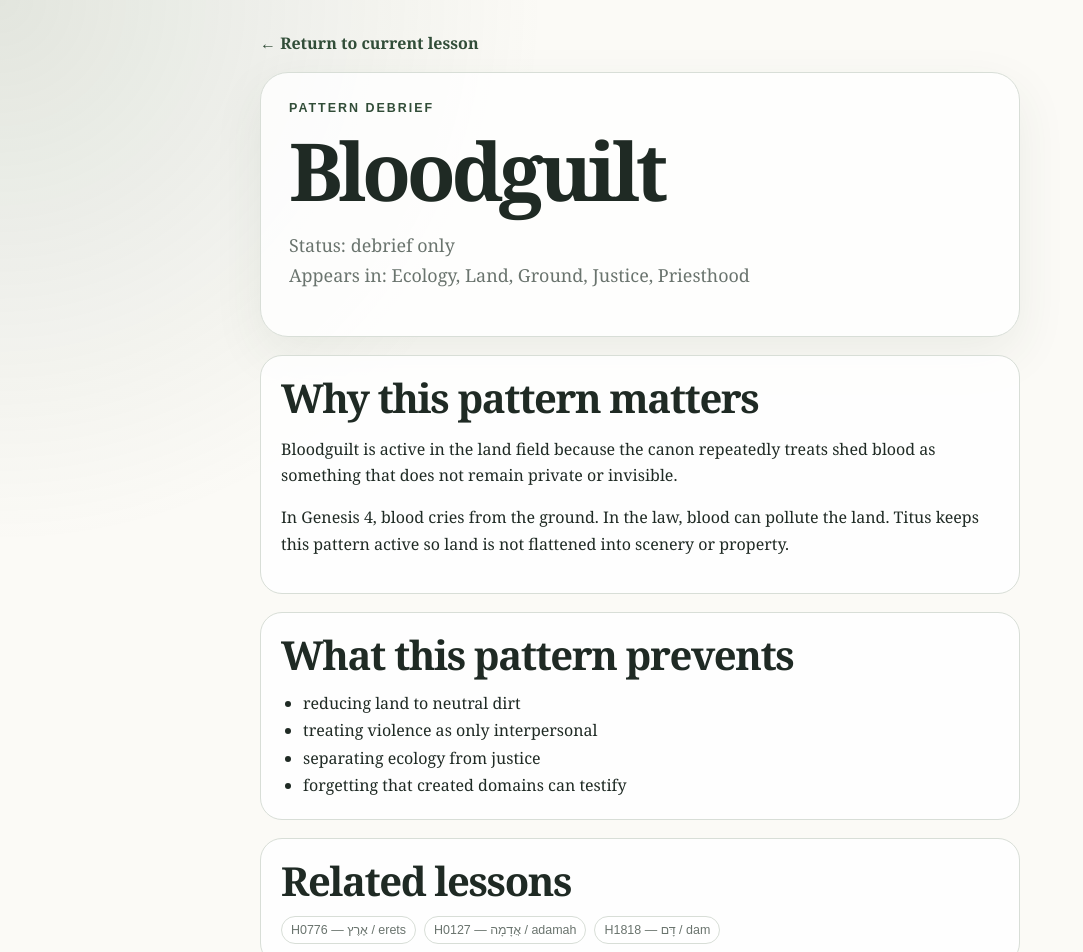
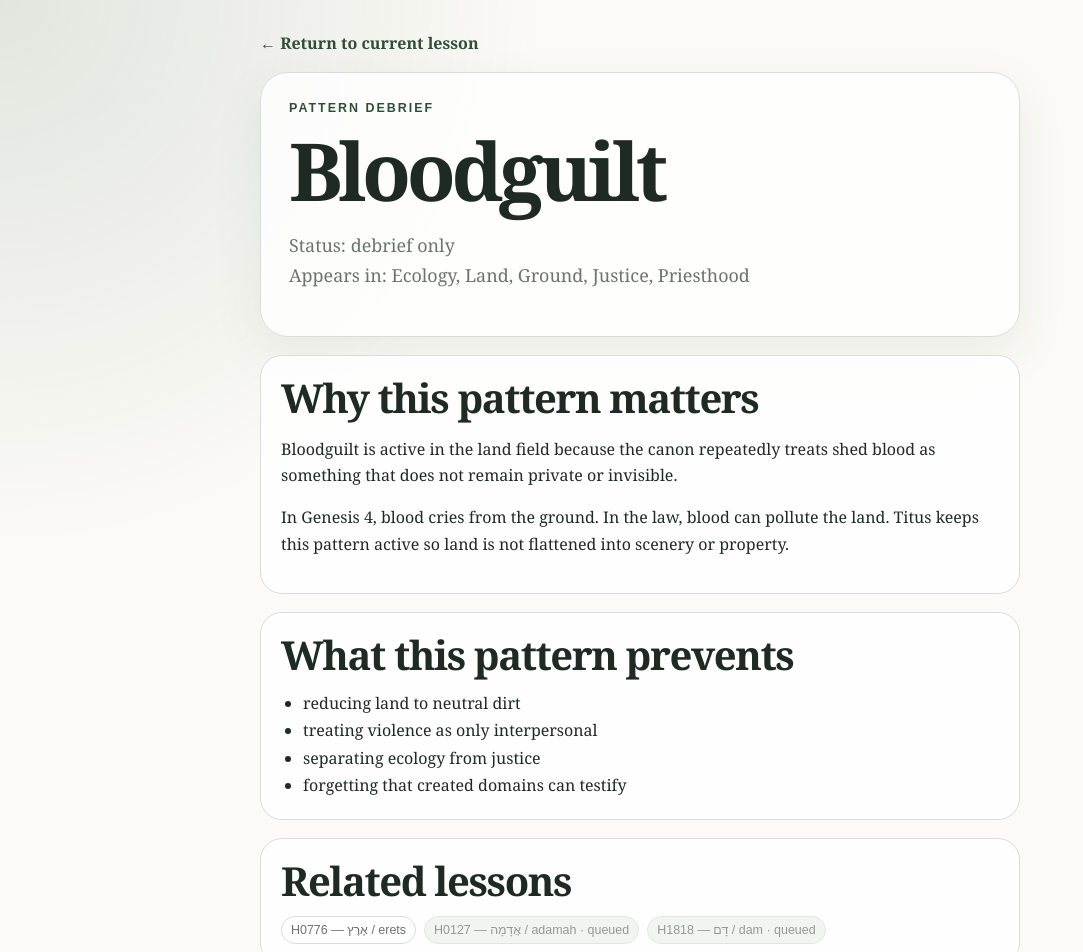
Before and after one commit to optical-lift/titus, a Next.js app: page /patterns/bloodguilt in a window 1280 px wide. Shown: the top 952 px of the page, without its empty margins (0-1083 px from the left). Built offline with nearby package versions, Linux system fonts and the light colour scheme.

Commit message:
Make pattern debrief links scalable

```diff
--- a/app/globals.css
+++ b/app/globals.css
@@ -431,3 +431,8 @@ p {
 .related-pill {
   display: inline-flex;
 }
+
+.queued-pill {
+  opacity: 0.72;
+  background: var(--soft);
+}
--- a/app/lessons/[lessonSlug]/page.tsx
+++ b/app/lessons/[lessonSlug]/page.tsx
@@ -47,6 +47,7 @@ export default async function LessonPage({
       <LessonDrawerStack
         canonReading={lesson.canonReading}
         companionPatternSlugs={lesson.companionPatternSlugs}
+        currentLessonHref={`/lessons/${lesson.slug}`}
         drawers={lesson.drawers}
       />
 
--- a/app/patterns/[patternSlug]/page.tsx
+++ b/app/patterns/[patternSlug]/page.tsx
@@ -53,11 +53,21 @@ export default async function PatternDebriefPage({
       <section className="card pattern-section">
         <h2>Related lessons</h2>
         <div className="related-links">
-          {pattern.relatedLessons.map((lesson) => (
-            <Link className="pill related-pill" href={lesson.href} key={lesson.label}>
-              {lesson.label}
-            </Link>
-          ))}
+          {pattern.relatedLessons.map((lesson) =>
+            lesson.href ? (
+              <Link
+                className="pill related-pill"
+                href={lesson.href}
+                key={lesson.label}
+              >
+                {lesson.label}
+              </Link>
+            ) : (
+              <span className="pill related-pill queued-pill" key={lesson.label}>
+                {lesson.label} · queued
+              </span>
+            )
+          )}
         </div>
       </section>
 
--- a/components/titus/LessonDrawerStack.tsx
+++ b/components/titus/LessonDrawerStack.tsx
@@ -23,10 +23,12 @@ export default function LessonDrawerStack({
   canonReading,
   drawers,
   companionPatternSlugs,
+  currentLessonHref,
 }: {
   canonReading: CanonPassage[];
   drawers: LessonDrawer[];
   companionPatternSlugs: string[];
+  currentLessonHref: string;
 }) {
   const guidedDrawers: GuidedDrawer[] = useMemo(
     () => [
@@ -110,7 +112,7 @@ export default function LessonDrawerStack({
                 {companionPatterns.map((pattern) => (
                   <Link
                     className="pattern-card"
-                    href={`/patterns/${pattern.slug}?from=/lessons/h0776`}
+                    href={`/patterns/${pattern.slug}?from=${encodeURIComponent(currentLessonHref)}`}
                     key={pattern.slug}
                   >
                     <span className="status">Pattern Debrief</span>
--- a/data/titus/pattern-debriefs.ts
+++ b/data/titus/pattern-debriefs.ts
@@ -8,7 +8,8 @@ export type PatternDebrief = {
   whatThisPatternPrevents: string[];
   relatedLessons: {
     label: string;
-    href: string;
+    href?: string;
+    status: "published" | "queued" | "course";
   }[];
 };
 
@@ -32,14 +33,15 @@ export const patternDebriefs: PatternDebrief[] = [
       {
         label: "H0776 — אֶרֶץ / erets",
         href: "/lessons/h0776",
+        status: "published",
       },
       {
         label: "H0127 — אֲדָמָה / adamah",
-        href: "/lessons/h0127",
+        status: "queued",
       },
       {
         label: "H1818 — דָּם / dam",
-        href: "/lessons/h1818",
+        status: "queued",
       },
     ],
   },
@@ -62,14 +64,16 @@ export const patternDebriefs: PatternDebrief[] = [
       {
         label: "H0776 — אֶרֶץ / erets",
         href: "/lessons/h0776",
+        status: "published",
       },
       {
         label: "H5159 — נַחֲלָה / nachalah",
-        href: "/lessons/h5159",
+        status: "queued",
       },
       {
         label: "Kingdom course",
         href: "/courses/kingdom",
+        status: "course",
       },
     ],
   },
@@ -92,14 +96,15 @@ export const patternDebriefs: PatternDebrief[] = [
       {
         label: "H0776 — אֶרֶץ / erets",
         href: "/lessons/h0776",
+        status: "published",
       },
       {
         label: "H0127 — אֲדָמָה / adamah",
-        href: "/lessons/h0127",
+        status: "queued",
       },
       {
         label: "H7676 — שַׁבָּת / shabbath",
-        href: "/lessons/h7676",
+        status: "queued",
       },
     ],
   },
@@ -122,14 +127,15 @@ export const patternDebriefs: PatternDebrief[] = [
       {
         label: "H0776 — אֶרֶץ / erets",
         href: "/lessons/h0776",
+        status: "published",
       },
       {
         label: "H6529 — פְּרִי / peri",
-        href: "/lessons/h6529",
+        status: "queued",
       },
       {
         label: "G2590 — καρπός / karpos",
-        href: "/lessons/g2590",
+        status: "queued",
       },
     ],
   },
```
